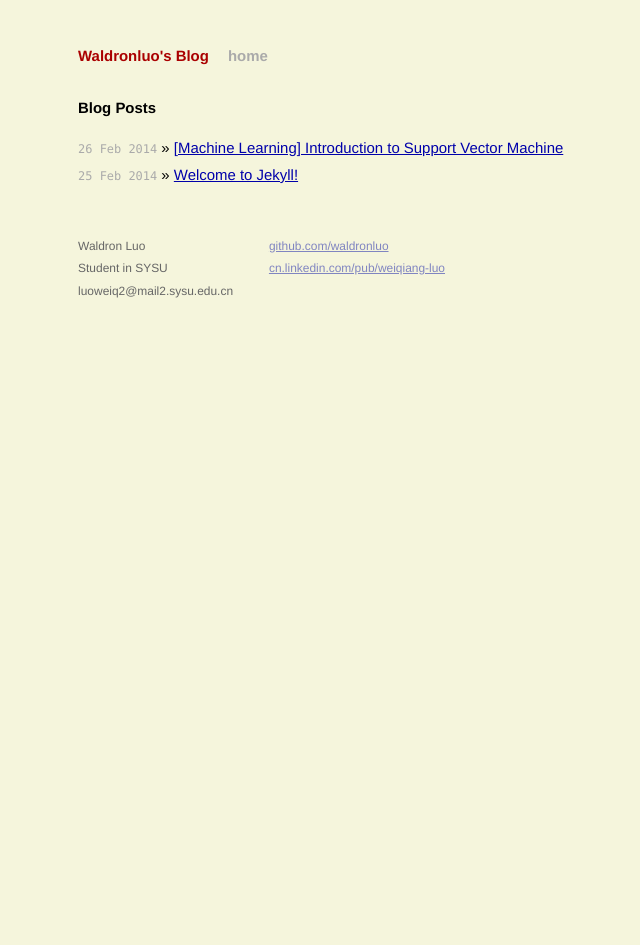
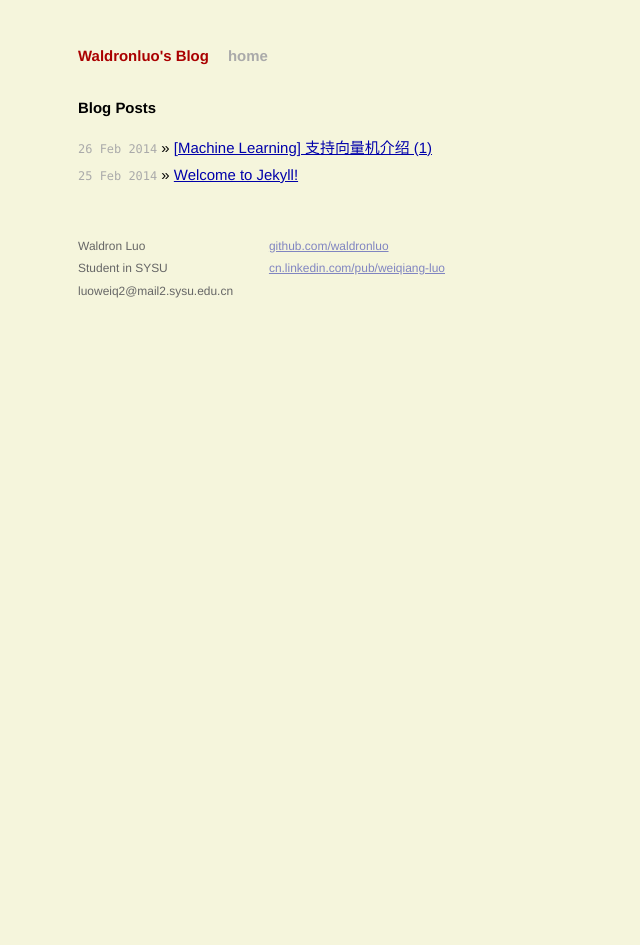
Before and after one commit to waldronluo/waldronluo.github.io, a Jekyll site: the page built from index.html, in a window 1280 px wide. Shown: the whole page, without its empty margins (248-888 px from the left). Built offline with Jekyll 4.4.1, drawn with Linux system fonts in a browser that asks for light colours; Markdown is read by kramdown in place of the engine named in the settings; some of the changed lines change nothing that is shown.

Commit message:
modified:   _config.yml 	modified:   _layouts/default.html 	new file:   _posts/2014-02-26-SVM-Classifier(1).markdown 	deleted:    _posts/2014-02-26-SVM-Classifier.markdown 	new file:   _site/2014/02/26/SVM-Classifier(1).html 	modified:   _site/css/main.css 	modified:   _site/index.html 	modified:   _site/jekyll/update/2014/02/25/welcome-to-jekyll.html 	new file:   _site/picture/svm/svmClassifier1.png 	new file:   picture/svm/svmClassifier1.png

```diff
--- a/_config.yml
+++ b/_config.yml
@@ -1,3 +1,3 @@
 name: Waldronluo's Blog
-markdown: redcarpet
+markdown: kramdown
 pygments: true
--- a/_layouts/default.html
+++ b/_layouts/default.html
@@ -11,6 +11,9 @@
 
         <!-- Custom CSS -->
         <link rel="stylesheet" href="/css/main.css">
+
+        <!-- Import MathJax -->
+        <script type="text/javascript" src="http://cdn.mathjax.org/mathjax/latest/MathJax.js?config=TeX-AMS-MML_HTMLorMML"></script>
 
     </head>
     <body>
@@ -34,7 +37,7 @@
             <div class="contact">
               <p>
                 <a href="https://github.com/waldronluo">github.com/waldronluo</a><br />
-                <a href="cn.linkedin.com/pub/weiqiang-luo/80/1ba/6b6/">cn.linkedin.com/pub/weiqiang-luo</a><br />
+                <a href="http://cn.linkedin.com/pub/weiqiang-luo/80/1ba/6b6/">cn.linkedin.com/pub/weiqiang-luo</a><br />
               </p>
             </div>
           </div>
--- /dev/null
+++ b/_posts/2014-02-26-SVM-Classifier(1).markdown
@@ -0,0 +1,21 @@
+---
+layout: post
+title: "[Machine Learning] 支持向量机介绍 (1)"
+data: 2014-02-26 10:48:25
+catagories: SVM MachineLearning Translation
+---
+
+首先声明，这篇东西是我学习SVM时候看的材料。其作者为Standford大学的Andrew Ng，而这篇东西是网易公开课Andrew Ng的机器学习课程的课程材料。而最近我学习使用SVM来进行力信号分析。所以斗胆翻译一下我现在使用的课程材料权当学习。若是侵犯的版权，我会删掉的啦。（P.S. 然后大家最好开个翻墙，规则加入MathJax.org，否则有可能看不见可怜的公式们呢。）
+
+Support Vector Machine
+======================
+
+以下这个系列呐我们来讲讲Support Vector Machine(SVM) 学习算法。SVM是目前最好（至少是好多人这么觉得的）最“畅销”的监督学习算法。首先呢我们得先讲讲间隔（margin），用以区分数据的"鸿沟".其次我们会说下最优间隔分类（optimal margin classifier），此时我们会接触到拉格朗日对偶法（Lagrange duality）。然后我们会说下核函数（Kernel），它使我们在高维甚至无限维空间中依然可以有效地使用SVM。最后，我们会使用SMO，来演示如何实现一个高效的SVM。
+
+### 直观点，来说说间隔(Margin)
+
+我们的故事始于对于间隔（Margin）的直观认识。这小节会从间隔开始，告诉你怎么看预测的可信程度。在第三小节里面我们会正式论述它们。
+来，先回忆下逻辑回归（Logistic Regression），它的概率函数$${p(y=1|x;\theta)}$$是由$${h_\theta(x) = g(\theta^{T}x)}$$建模得到的。在输入$${x}$$之后，我们可以根据$${h_{\theta}(x)\geq0.5}$$来判断其预测值是否为1。当其预测值为1时，$$\theta^{T}x\geq0$$。这是一个充要条件。现在再回忆一下，当$$(y=1)$$时，$$\theta^{T}x$$越大，也就是说$$h_{\theta}(x)=p(y=1|x;w,b)$$越大，预测值为1的可信度就越高。因此，当$$\theta^{T}x\gg0$$时，我们对它被预测为1这个结果信心满满；反之，当$$\theta^{T}x\ll0$$时，我们相信它就该被预测为0，虽然这么说有点不专业，但是也没啥问题。给定一个训练集，若是里面每个$$y^{(i)}$$1的案例其$$\theta^{T}x^{(i)}\gg0$$，每个$$y^{(i)}$$的案例$$\theta^{T}x^{(i)}\ll0$$，我们认为这就是一个好的拟合，因为每个案例的预测都表现出了很高的可信度。这样的结果是我们超想要的。接下来我们就以函数间隔（functional margins）来专业地描述一下这个问题。
+我们来考虑一下下面这张图，不同于上面的直观认识，我们需要画出一条直线将标记为x和标记为o的数据分开（这条线的方程为$$\theta^{T}x=0$$，叫做分隔平面）。图中，还有标记为A、B、C这么三个点。
+<img src="/picture/svm/svmClassifier1.png" width="628"/>
+现在点A距离这条直线是有够远的。假如此时我们来判断A方位的y的值，看起来我们就该将其判断为1。相反，C就离这条直线挺近的，但因为它在线的上方，我们会把它预测为1,可是好像只要可能的一点点的变化，我们就得把它预测成0了。而B在这两点的中间。此时，我们可以看出，当一个点越远离分隔平面时，我们就对其预测值越有信心。也就是说，跟逻辑回归一样，假如对于一个训练集，我们找到的作为分隔平面的直线，它距离这个训练集的点越远，这条直线就越好，这个预测就越有可信度。我们将直观地使用几何距离这个说法来表示它。
--- a/_posts/2014-02-26-SVM-Classifier.markdown
+++ /dev/null
@@ -1,6 +0,0 @@
----
-layout: post
-title: "[Machine Learning] Introduction to Support Vector Machine"
-data: 2014-02-26 10:48:25
-catagories: MachineLearning
----
```
Also changed, not shown: picture/svm/svmClassifier1.png (added), 5 other files.
